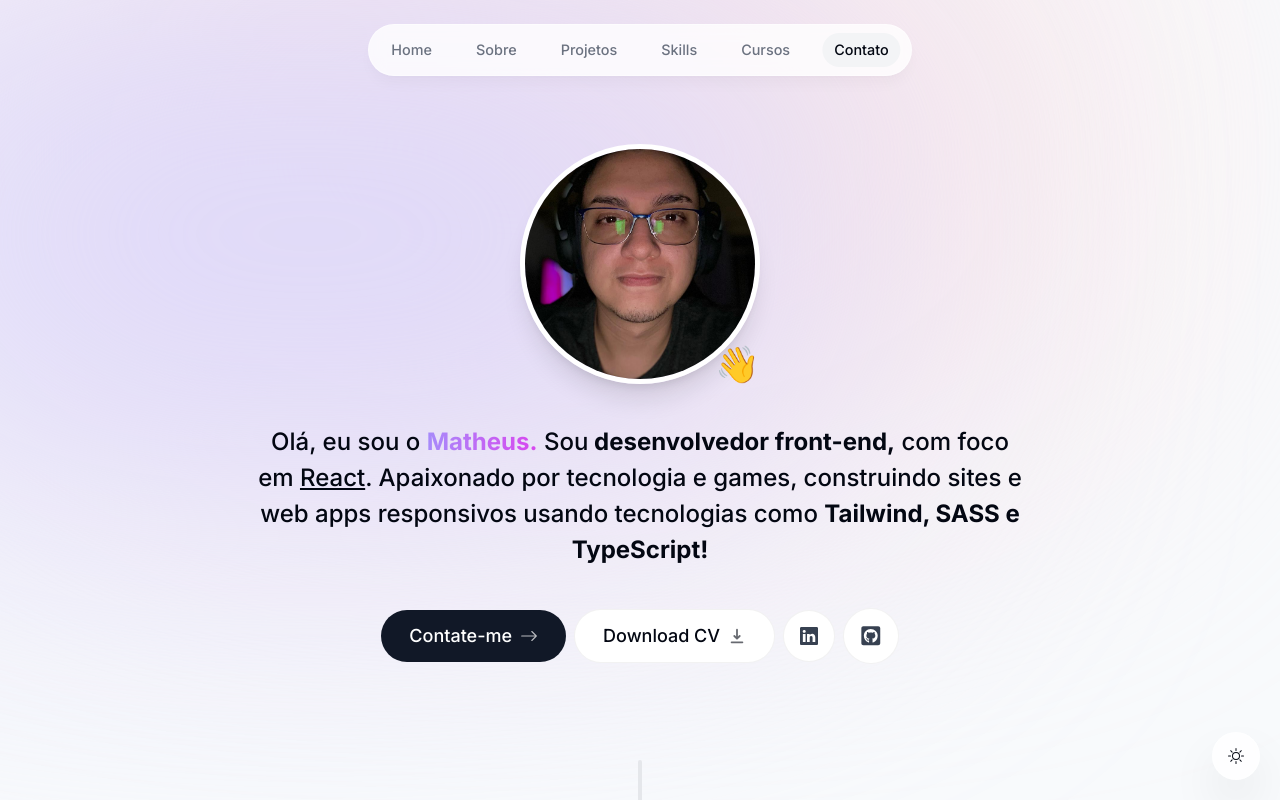
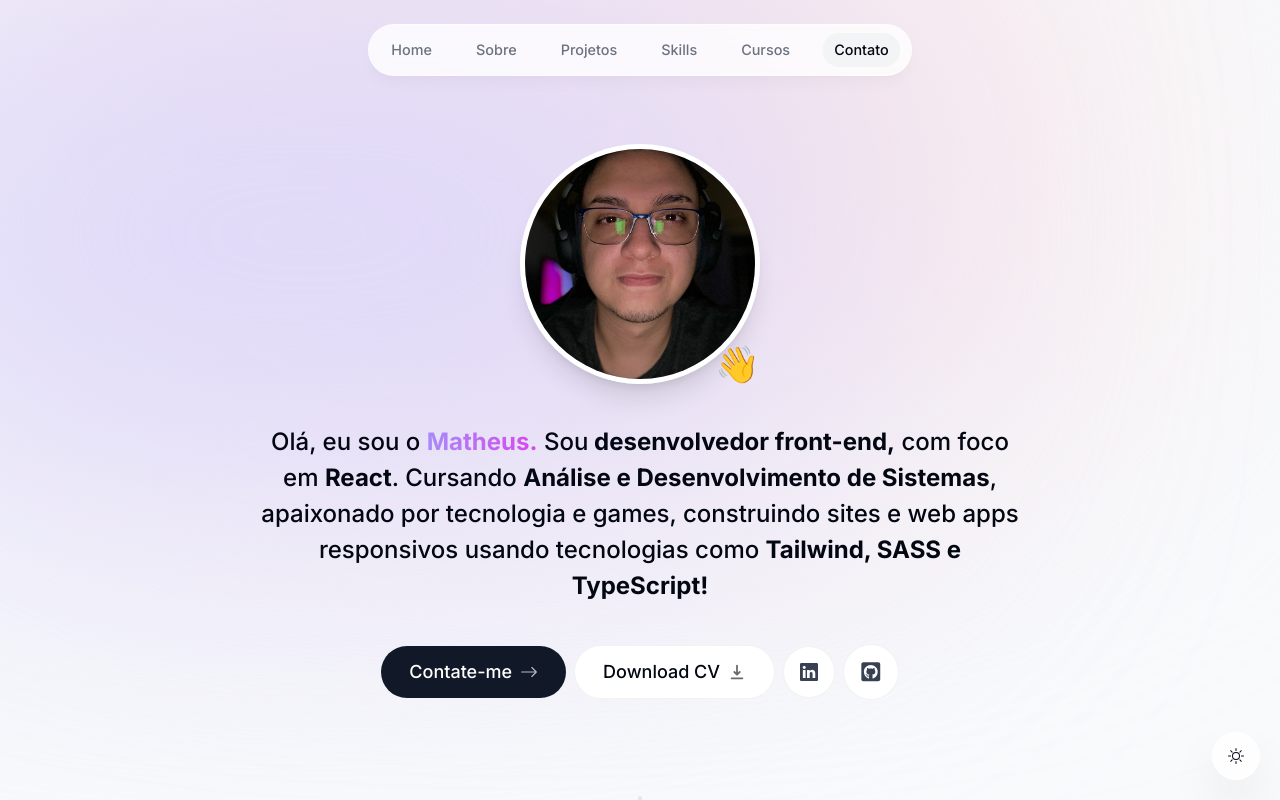
Before and after one commit to 1Maatheus/portfolio, a Next.js app in the folder my-portfolio/: page / in a window 1280 px wide. Shown: the top 800 px of the page. Built offline with nearby package versions, Linux system fonts and the light colour scheme.

Commit message:
Atualizando intro do portfolio

```diff
--- a/my-portfolio/components/Intro.tsx
+++ b/my-portfolio/components/Intro.tsx
@@ -67,8 +67,10 @@
         Sou
         <span className="font-bold"> desenvolvedor front-end,</span> com foco em{" "}
         {""}
-        <span className="underline">React</span>. Apaixonado por tecnologia e
-        games, construindo sites e web apps responsivos usando tecnologias como{" "}
+        <span className="font-bold">React</span>. Cursando{" "}
+        <span className="font-bold">Análise e Desenvolvimento de Sistemas</span>
+        , apaixonado por tecnologia e games, construindo sites e web apps
+        responsivos usando tecnologias como{" "}
         <span className="font-bold">Tailwind, SASS e TypeScript!</span>
       </motion.h1>
 
```
